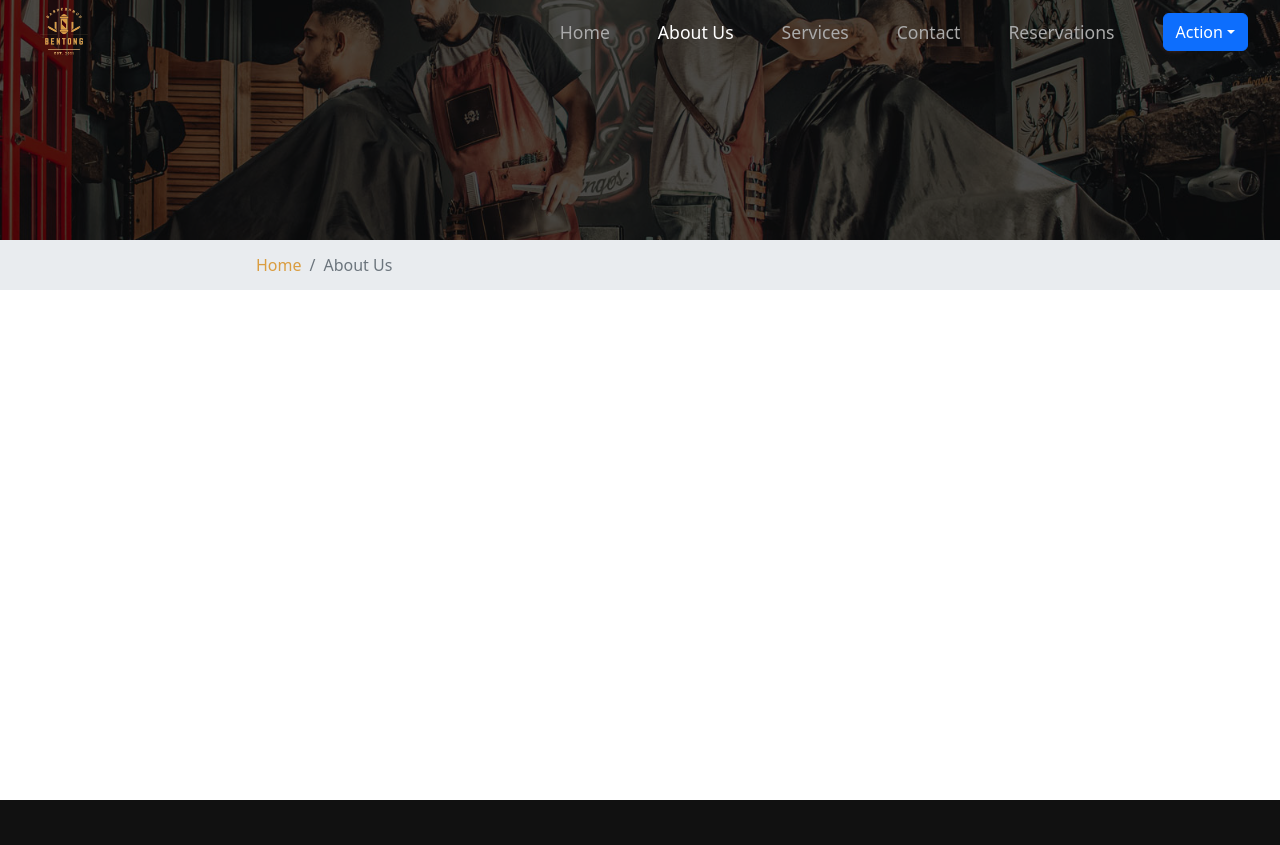
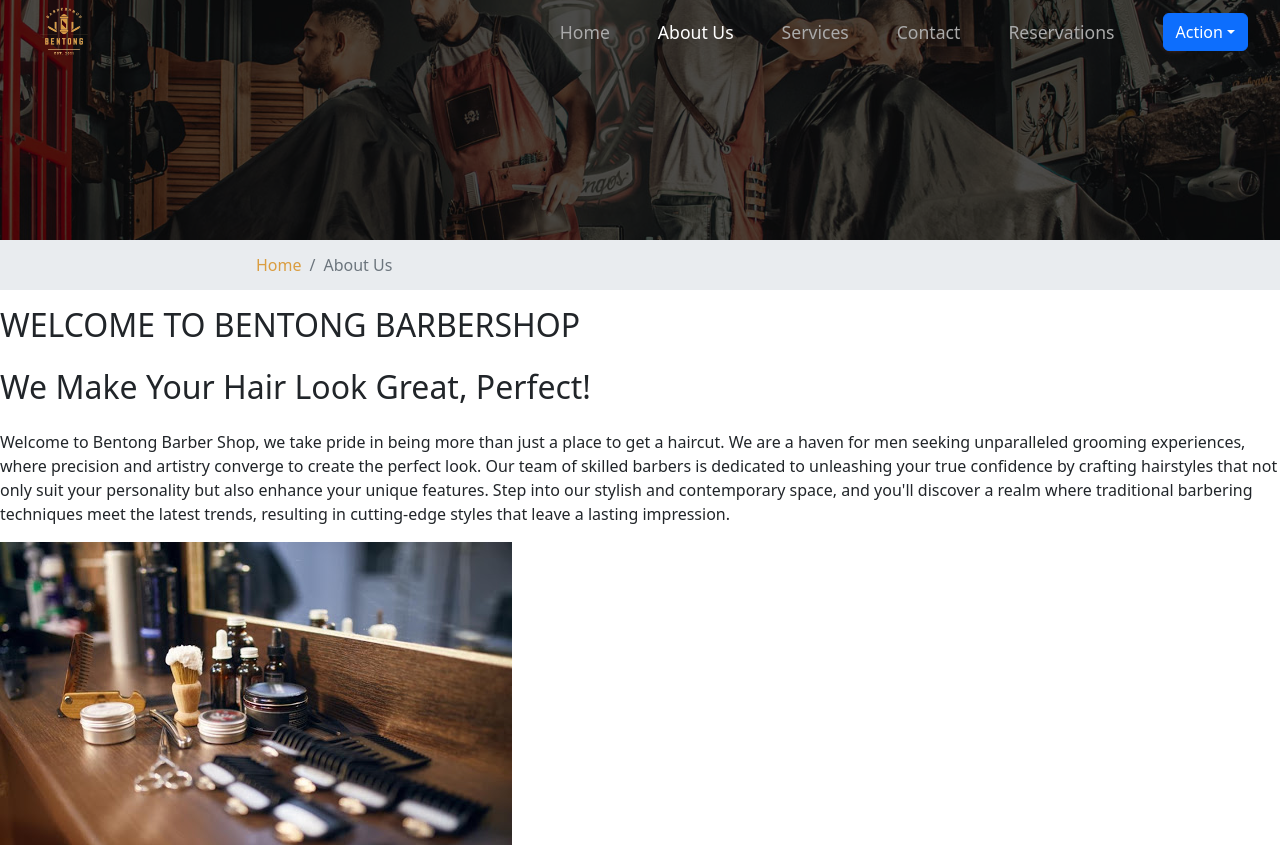
Before and after one commit to Jepwyy/BarberShop_Reservation, a React (Vite) app in the folder frontend/: page /about in a window 1280 px wide. Shown: the top 845 px of the page. Built offline with nearby package versions, Linux system fonts and the light colour scheme.

Commit message:
AboutPage

```diff
--- a/frontend/src/pages/client/AboutPage.jsx
+++ b/frontend/src/pages/client/AboutPage.jsx
@@ -1,11 +1,32 @@
 import React from 'react'
 import Banner from '../../components/Banner'
+import equip from '../../assets/images/items.jpg'
 const AboutPage = () => {
   const PageName = 'About Us'
   return (
     <div>
       <Banner PageName={PageName} />
-      <section className='aboutHeader'></section>
+      <section className='aboutHeader'>
+        <div className='textLeft'>
+          <h2 className='mainTitle'>WELCOME TO BENTONG BARBERSHOP</h2>
+          <h2 className='subTitle mt-4'>
+            We Make Your Hair Look Great, Perfect!
+          </h2>
+          <p className='textBody mt-4'>
+            Welcome to Bentong Barber Shop, we take pride in being more than
+            just a place to get a haircut. We are a haven for men seeking
+            unparalleled grooming experiences, where precision and artistry
+            converge to create the perfect look. Our team of skilled barbers is
+            dedicated to unleashing your true confidence by crafting hairstyles
+            that not only suit your personality but also enhance your unique
+            features. Step into our stylish and contemporary space, and you'll
+            discover a realm where traditional barbering techniques meet the
+            latest trends, resulting in cutting-edge styles that leave a lasting
+            impression.
+          </p>
+        </div>
+        <img className='imgRight' src={equip} alt='' />
+      </section>
     </div>
   )
 }
```
